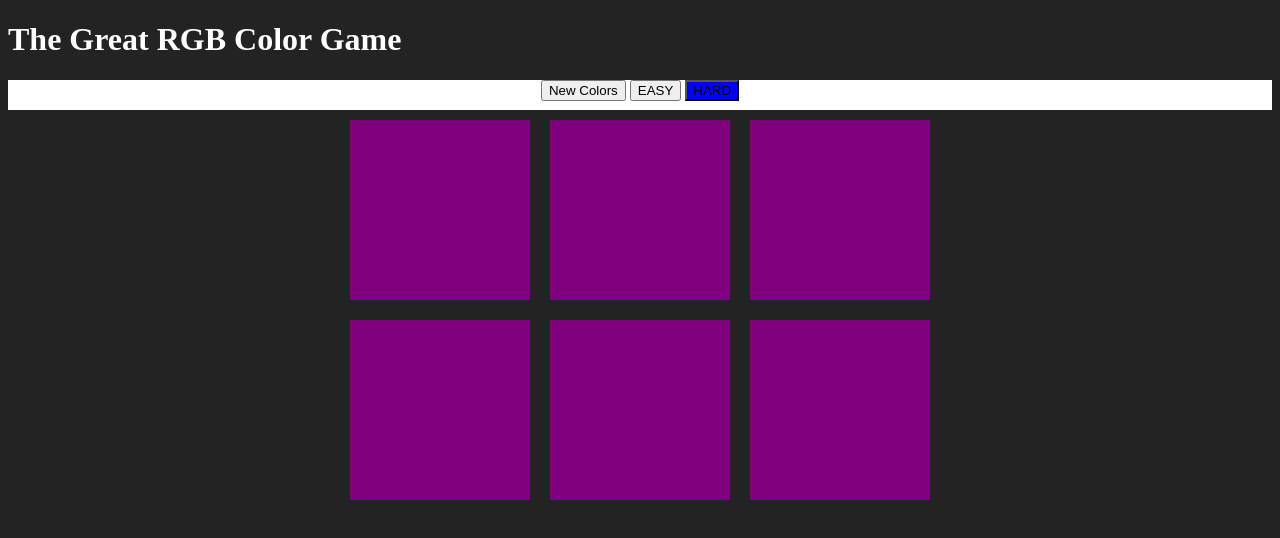
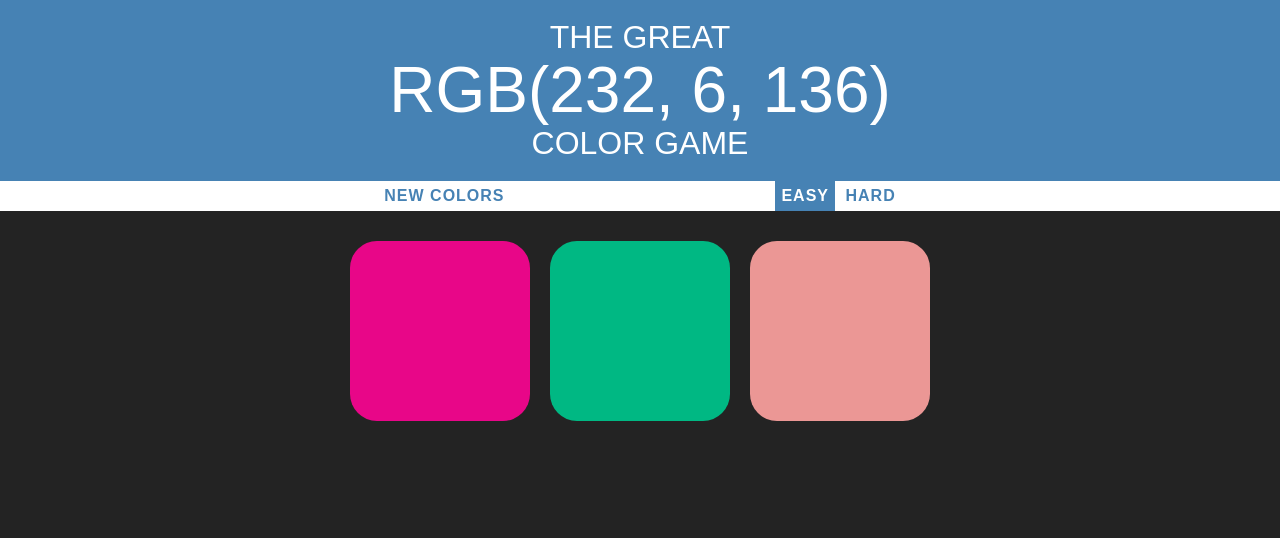
Before and after one commit to N8ers/colorGame, a plain HTML site: page color.html in a window 1280 px wide. Both pictures are taken after a click on the button "EASY". Drawn offline with Linux system fonts and the light colour scheme.

Commit message:
time for lunch

```diff
--- a/color.css
+++ b/color.css
@@ -1,5 +1,7 @@
 body {
 	background-color: #232323;
+	margin:0;
+	font-family: "Arial";
 }
 
 .square {
@@ -8,15 +10,35 @@ body {
 	padding-bottom: 30%;
 	float:left;
 	margin: 1.66%;
+	border-radius: 15%;
+	transition:background 0.6s;
+	-webkit-transition:background 0.6s;
+	-moz-transition:background 0.6s;
 }
 
 #container {
-	margin:0 auto;
+	margin:20px auto;
 	max-width: 600px;
 }
 
 h1{
+	text-align:center;
 	color:white;
+	line-height: 1.1;
+	background:steelblue;
+	margin:0;
+	font-weight:normal;
+	text-transform:uppercase;
+	padding: 20px 0;
+}
+
+#colorDisplay{
+	font-size:200%;
+}
+
+#message{
+	display:inline-block;
+	width:20%;
 }
 
 #stripe {
@@ -27,5 +49,25 @@ h1{
 }
 
 .selected {
-	background:blue;
+	color:white;
+	background:steelblue;
 }
+
+button {
+	border:none;
+	background:none;
+	text-transform:uppercase;
+	height:100%;
+	font-weight:700;
+	color:steelblue;
+	letter-spacing:1px;
+	font-size:inherit;
+	transition:all 0.3s;
+	-webkit-transition:background 0.3s;
+	-moz-transition:background 0.3s;
+}
+
+button:hover{
+	color:white;
+	background:steelblue;
+}
--- a/color.html
+++ b/color.html
@@ -6,12 +6,18 @@
 </head>
 <body>
 
-<h1>The Great <span id="colorDisplay">RGB</span> Color Game</h1>
+<h1>
+	The Great
+	<br>
+	<span id="colorDisplay">RGB</span>
+	<br>
+	Color Game
+</h1>
 
 <div id="stripe">
 	<button id="reset">New Colors</button>
 	<span id="message"></span>
-	<button id="esayBtn">EASY</button>
+	<button id="easyBtn">EASY</button>
 	<button id="hardBtn" class="selected">HARD</button>
 </div>
 
--- a/color.js
+++ b/color.js
@@ -1,5 +1,5 @@
-var colors = generateRandomColors(6);
-
+var numSquares = 6;
+var colors = generateRandomColors(numSquares);
 var squares = document.querySelectorAll(".square");
 var pickedColor = pickColor();
 var colorDisplay = document.getElementById("colorDisplay");
@@ -10,12 +10,38 @@ var easyBtn = document.querySelector("#easyBtn");
 var hardBtn = document.querySelector("#hardBtn");
 
 easyBtn.addEventListener("click", function(){
-	alert("Easy Btn Clicked!")
+	hardBtn.classList.remove("selected");
+	easyBtn.classList.add("selected");
+	numSquares=3;
+	colors = generateRandomColors(numSquares);
+	pickedColor = pickColor();
+	colorDisplay.textContent = pickedColor;
+	for(var i=0; i<squares.length; i++){
+		if(colors[i]){
+			squares[i].style.background=colors[i];
+		}else{
+			squares[i].style.display="none";
+		}
+	}
+});
+
+hardBtn.addEventListener("click", function(){
+	hardBtn.classList.add("selected");
+	easyBtn.classList.remove("selected");
+	numSquares=6;
+	colors = generateRandomColors(numSquares);
+	pickedColor = pickColor();
+	colorDisplay.textContent = pickedColor;
+	for(var i=0; i<squares.length; i++){
+
+			squares[i].style.background=colors[i];
+			squares[i].style.display="block";
+	}
 });
 
 resetButton.addEventListener("click", function(){
 	//generate all new colors
-	colors = generateRandomColors(6);
+	colors = generateRandomColors(numSquares);
 	//pick a new random color from array
 	pickedColor = pickColor();
 	//change color display to match picked color
@@ -24,7 +50,7 @@ resetButton.addEventListener("click", function(){
 	for(var i = 0; i < squares.length; i++){
 		squares[i].style.background = colors[i];
 	}
-	h1.style.background = "#232323";
+	h1.style.background = "steelblue";
 })
 
 colorDisplay.textContent = pickedColor;
```
